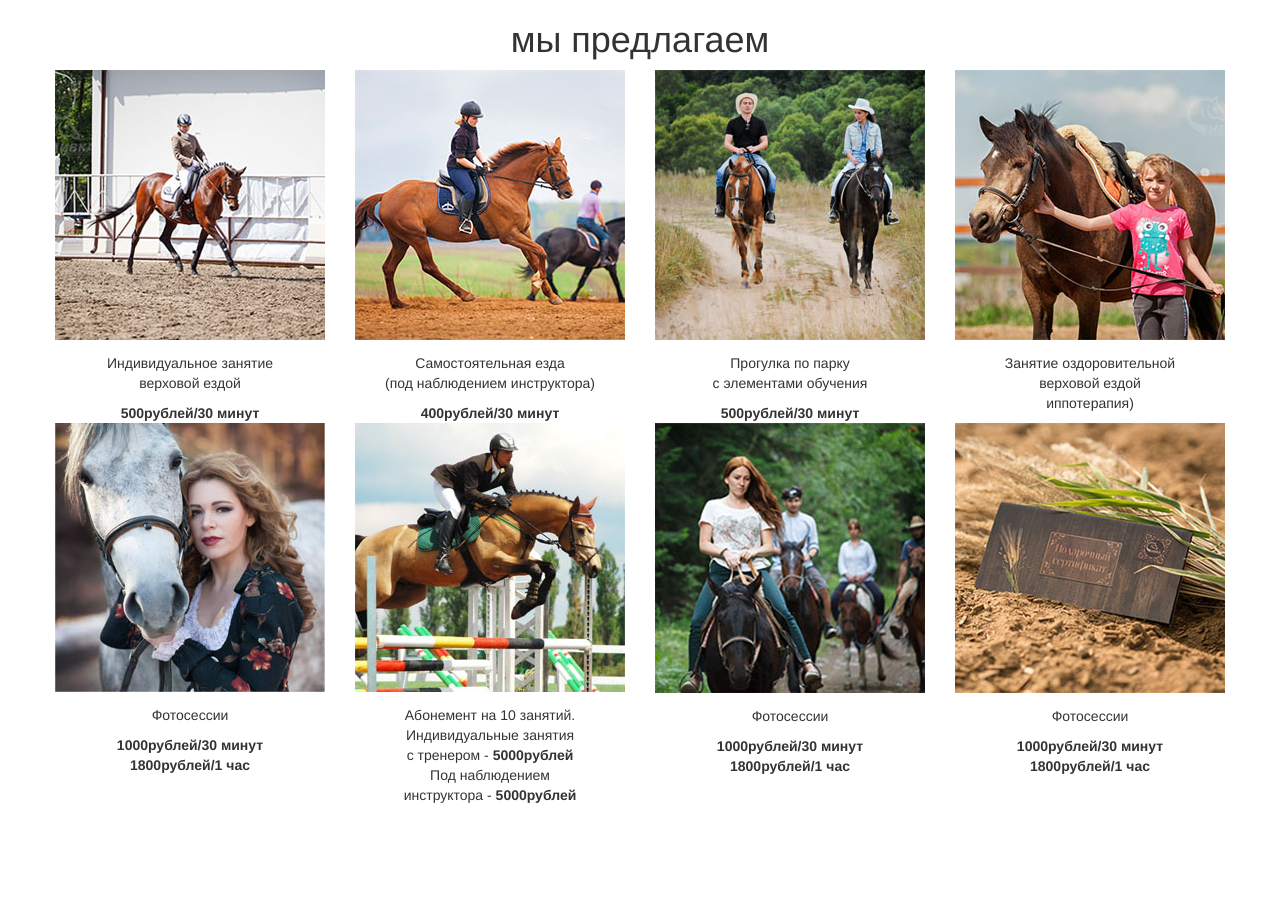
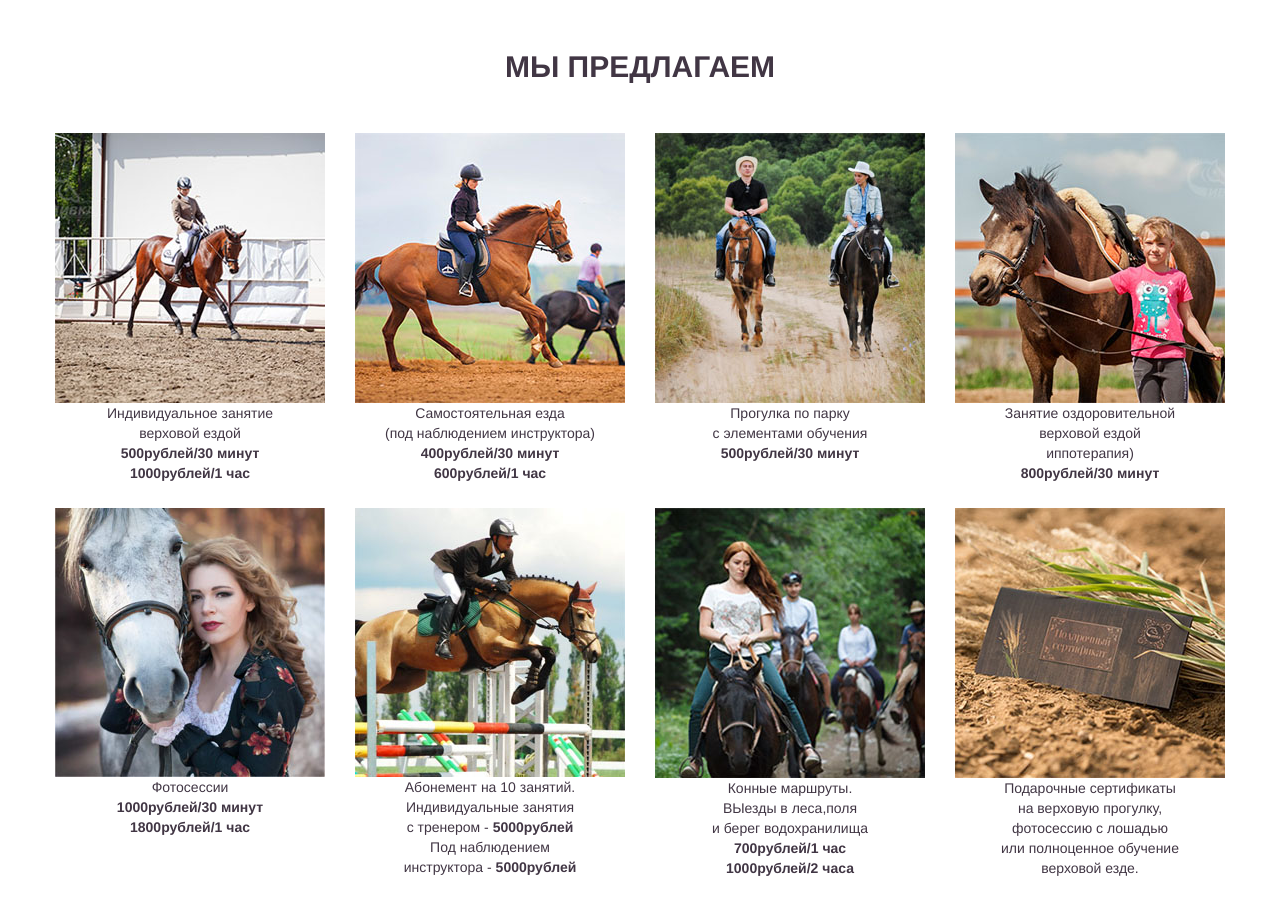
Before and after one commit to Ekaterina1993/project2, a plain HTML site: page index.html in a window 1280 px wide. Before the commit the page ends 805 px from the top, so only its background shows below. Drawn offline with Linux system fonts and the light colour scheme.

Commit message:
block2 done

```diff
--- a/css/style.css
+++ b/css/style.css
@@ -1,12 +1,30 @@
+.offer-area{
+    color:#413644
+}
+
+.offer-area h1{
+    font-size: 30px;
+    font-weight: bold;
+    margin:50px 0px;
+    text-transform: uppercase
+}
+
 .offer-item{
     text-align: center;
-    margin-bottom: 10px;
-    height: 343px;
+    margin-bottom: 15px;
+
 }
 .offer-item p.price , .offer-item span{
     font-weight: bold
 }
 
-.offer-item p:nth-child(2){
-    padding-top: 13px;
 }
+.text-price{
+    height: 70px;
+
+}
+
+.text-price :nth-child(1) {
+    margin-bottom: 0px
+
+}
--- a/index.html
+++ b/index.html
@@ -24,61 +24,83 @@
 
             <div class="row offer-list">
                 <div class="col-md-3 offer-item">
-                    <img src="img/1.jpg" class="img-responsive">
+                    <img src="img/1.jpg" class="img-responsive"/>
+
+                    <div class="text-price">
                         <p>Индивидуальное занятие
                             <br/>верховой ездой</p>
                         <p class='price'>500рублей/30 минут
                             <br/>1000рублей/1 час</p>
                     </div>
+                </div>
 
                 <div class="col-md-3 offer-item">
-                    <img src="img/2.jpg" class="img-responsive">
+                    <img src="img/2.jpg" class="img-responsive"/>
+                    <div class="text-price">
                         <p>Самостоятельная езда
                             <br/>(под наблюдением инструктора)</p>
                         <p class='price'>400рублей/30 минут
                             <br/>600рублей/1 час</p>
                     </div>
 
+                </div>
+
                 <div class="col-md-3 offer-item">
-                    <img src="img/3.jpg" class="img-responsive">
+                    <img src="img/3.jpg" class="img-responsive"/>
+                    <div class="text-price">
                         <p>Прогулка по парку
                             <br/>с элементами обучения</p>
                         <p class='price'>500рублей/30 минут</p>
                     </div>
 
+                </div>
+
                 <div class="col-md-3 offer-item">
-                    <img src="img/4.jpg" class="img-responsive">
+                    <img src="img/4.jpg" class="img-responsive"/>
+                    <div class="text-price">
                         <p>Занятие оздоровительной
                             <br/>верховой ездой
                             <br/>иппотерапия)</p>
                         <p class='price'>800рублей/30 минут</p>
                     </div>
+
+                </div>
                 <div class="col-md-3 offer-item">
-                    <img src="img/5.jpg" class="img-responsive">
+                    <img src="img/5.jpg" class="img-responsive"/>
+                    <div class="text-price">
                         <p>Фотосессии</p>
                         <p class='price'>1000рублей/30 минут
                             <br/>1800рублей/1 час</p>
                     </div>
+
+                </div>
                 <div class="col-md-3 offer-item">
-                    <img src="img/6.jpg" class="img-responsive">
+                    <img src="img/6.jpg" class="img-responsive"/>
+                    <div class="text-price">
                         <p>Абонемент на 10 занятий.
                             <br/>Индивидуальные занятия
-                        <br/>с тренером - <span>5000рублей</span><br/>
-                    Под наблюдением<br/>инструктора - <span>5000рублей</span>
+                            <br/>с тренером - <span>5000рублей</span><br/> Под наблюдением<br/>инструктора - <span>5000рублей</span>
                         </p>
+                    </div>
+
 
                 </div>
                 <div class="col-md-3 offer-item">
                     <img src="img/7.jpg" class="img-responsive">
-                    <p>Фотосессии</p>
-                    <p class='price'>1000рублей/30 минут
-                        <br/>1800рублей/1 час</p>
+                    <div class="text-price">
+                        <p>Конные маршруты.<br/>ВЫезды в леса,поля<br/>и берег водохранилища</p>
+                        <p class='price'>700рублей/1 час
+                            <br/>1000рублей/2 часа</p>
+                    </div>
+
                 </div>
                 <div class="col-md-3 offer-item">
                     <img src="img/8.jpg" class="img-responsive">
-                    <p>Фотосессии</p>
-                    <p class='price'>1000рублей/30 минут
-                        <br/>1800рублей/1 час</p>
+                    <div class="text-price">
+                        <p>Подарочные сертификаты<br/>на верховую прогулку,<br/>фотосессию с лошадью<br/>или полноценное обучение<br/>верховой езде.</p>
+                    </div>
+
+
                 </div>
 
 
@@ -92,4 +114,4 @@
     </div>
 </body>
 
-</html
+</html>
```
Lines whose indentation alone changed are shown as unchanged.
